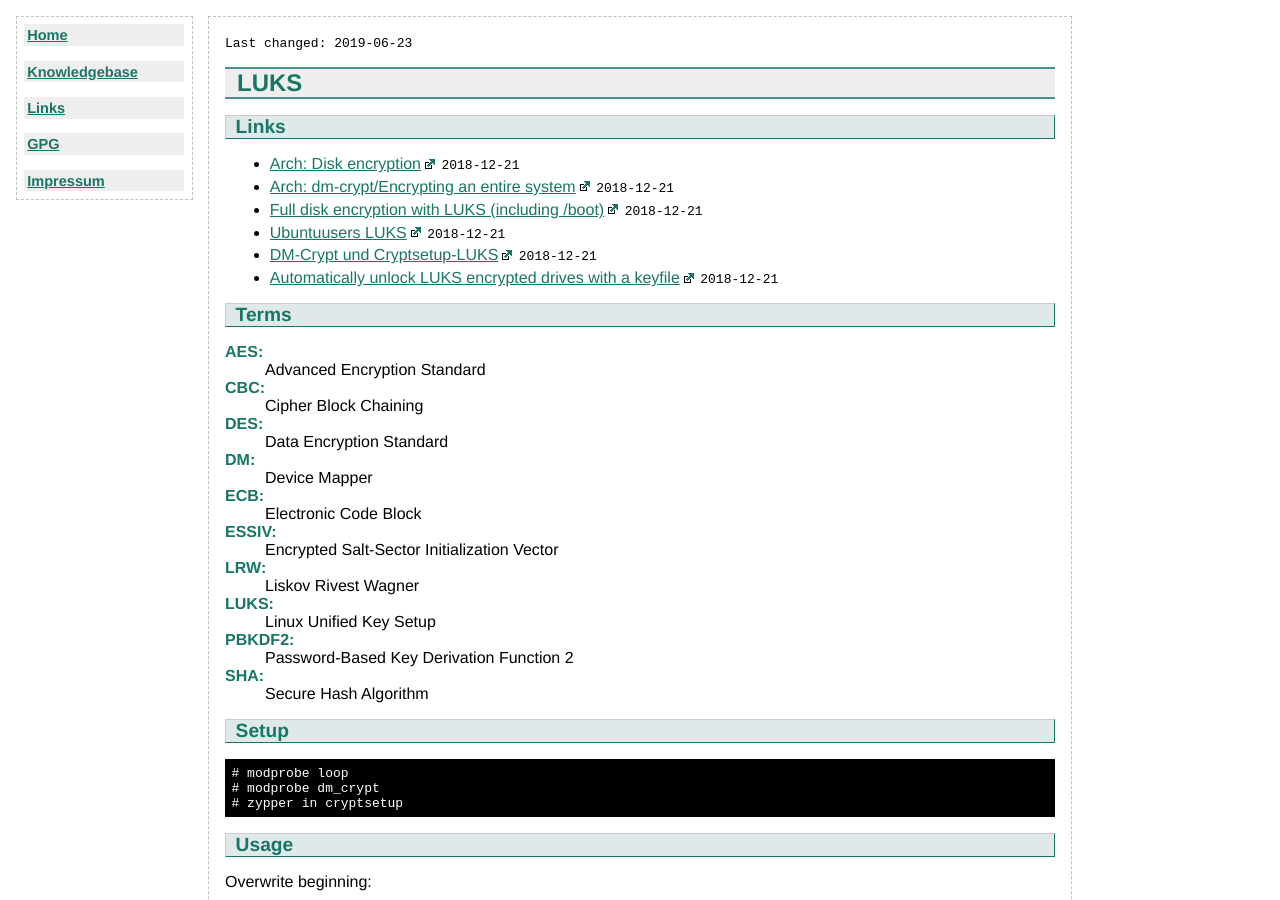
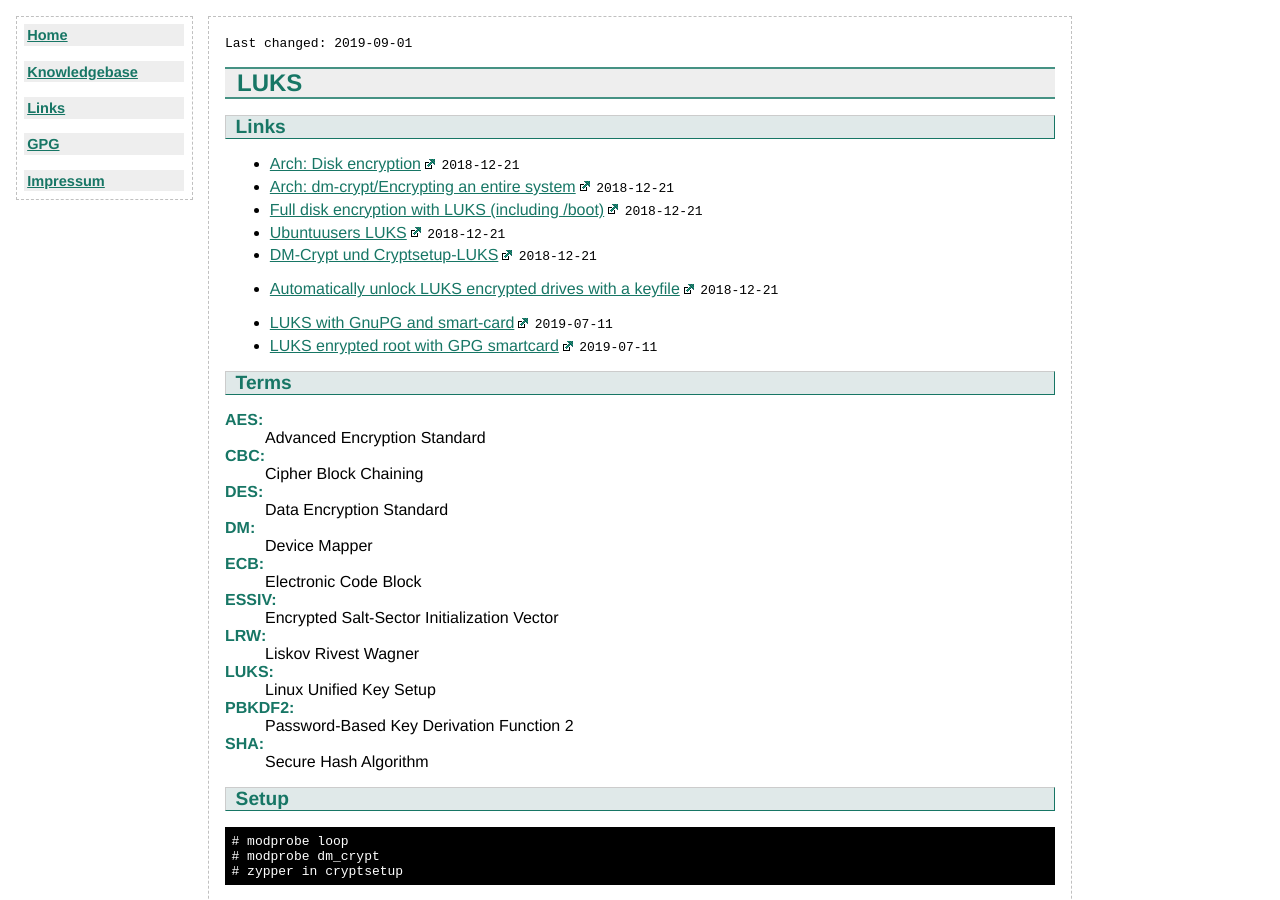
Before and after one commit to flyinggreenfrog/flyinggreenfrog.github.io, a Jekyll site: the page built from knowledgebase/luks.md, in a window 1280 px wide and 900 px high. Built offline with Jekyll 4.4.1, drawn with Linux system fonts in a browser that asks for light colours.

Commit message:
Work on knowledgebase luks.

```diff
--- a/knowledgebase/luks.md
+++ b/knowledgebase/luks.md
@@ -1,6 +1,6 @@
 ---
 title: LUKS
-last-changed: <time>2019-06-23</time>
+last-changed: <time>2019-09-01</time>
 knowledgebase: true
 categories: [Linux]
 ---
@@ -12,6 +12,9 @@ categories: [Linux]
 * [Ubuntuusers LUKS](https://wiki.ubuntuusers.de/LUKS) <time>2018-12-21</time>
 * [DM-Crypt und Cryptsetup-LUKS](http://www.linux-magazin.de/Ausgaben/2005/08/Geheime-Niederschrift) <time>2018-12-21</time>
 * [Automatically unlock LUKS encrypted drives with a keyfile](https://www.howtoforge.com/automatically-unlock-luks-encrypted-drives-with-a-keyfile) <time>2018-12-21</time>
+
+* [LUKS with GnuPG and smart-card](https://wiki.majic.rs/Openpgp/protecting_luks_decryption_key_in_debian_jessie_us>) <time>2019-07-11</time>
+* [LUKS enrypted root with GPG smartcard](https://blog.fugoes.xyz/2018/11/16/LUKS-Encrypted-Root-with-GPG-Smartcard.html) <time>2019-07-11</time>
 
 ## Terms
 
```
